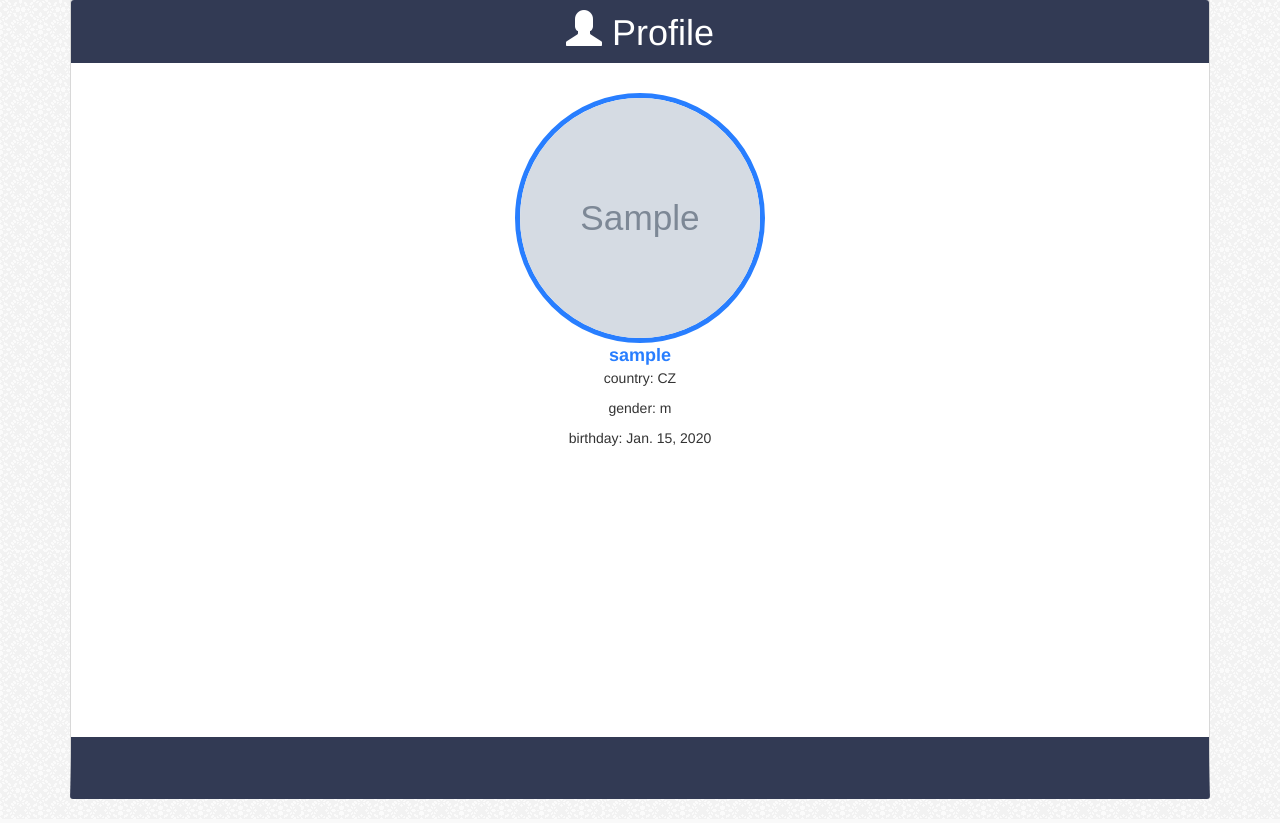
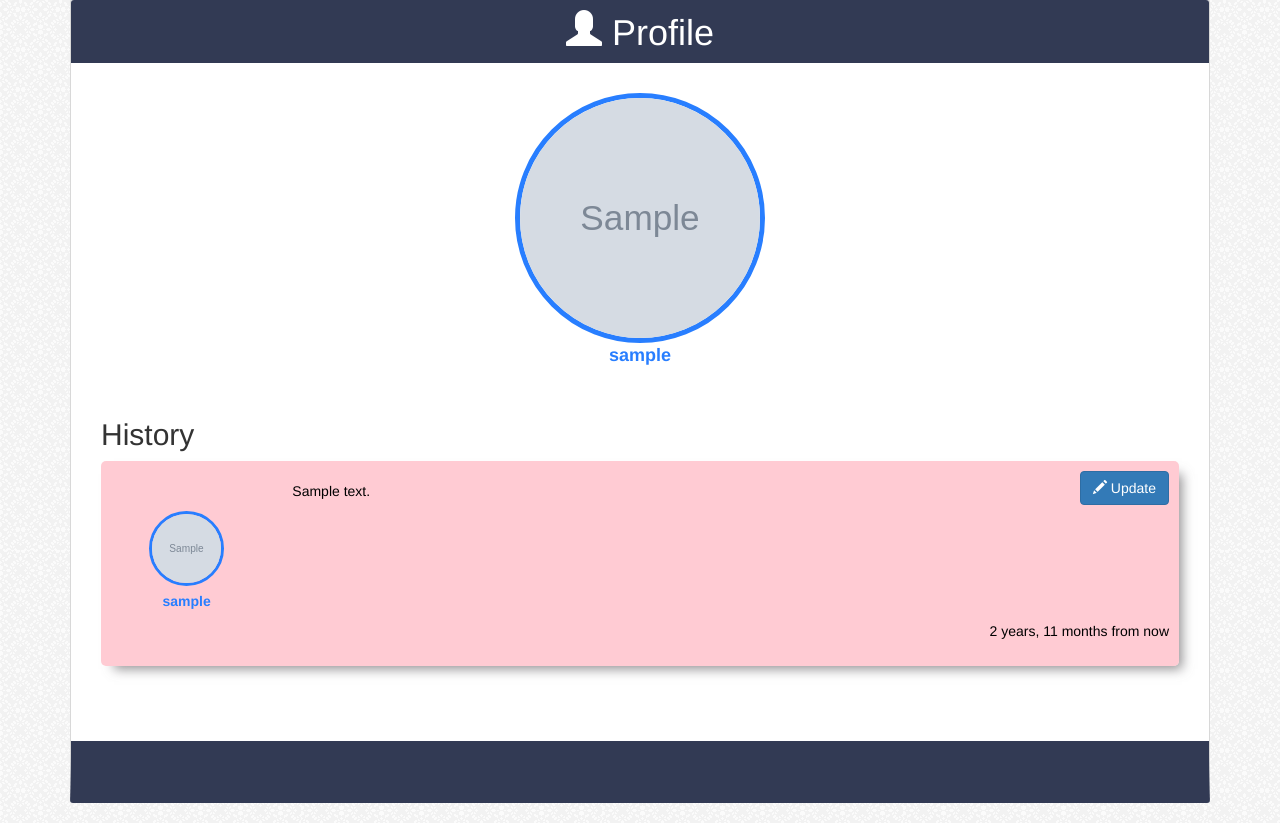
Before and after one commit to dima2395/thoughts, a Django app: page /accounts/profile/1/ in a window 1280 px wide. Shown: the part 71-894 px from the top of the page. Before the commit the page ends 870 px from the top, so only its background shows below. Run offline with Django 3.2, Linux system fonts and the light colour scheme; a user stored in the database is signed in; tables that the repository leaves empty hold one stand-in row (values such as "Sample post"); grey boxes marked "Sample" are stand-in pictures; some libraries are stand-ins or nearby versions.

Commit message:
profile updates

```diff
--- a/accounts/views.py
+++ b/accounts/views.py
@@ -2,6 +2,7 @@
 from django.contrib.auth import authenticate, login
 from django.views import generic
 from .models import Profile
+from thoughts.models import Thought
 from django import http
 from django.contrib.auth.models import User
 from django.core.urlresolvers import reverse, reverse_lazy
@@ -13,9 +14,14 @@
   if request.method == 'GET':
     try:
       profile = Profile.objects.get(user_id=pk)
+      thoughts = Thought.objects.filter(user_id=pk).order_by('-date') #user's thoughts
+      print(profile)
     except Profile.DoesNotExist:
-      return http.HttpResponseRedirect(reverse('accounts:profile-detail', kwargs={'pk': request.user.pk}))
-    return render(request, 'thoughts/profile.html', {"profile": profile})
+      if request.user.is_authenticated():
+        return http.HttpResponseRedirect(reverse('accounts:profile-detail', kwargs={'pk': request.user.pk}))
+      else:
+        return http.HttpResponseRedirect(reverse_lazy('thoughts:index'))
+    return render(request, 'thoughts/profile.html', {"profile": profile, "thoughts": thoughts})
 
 
 
--- a/thoughts/static/css/style.css
+++ b/thoughts/static/css/style.css
@@ -211,6 +211,16 @@
         color: #ff28e4; }
       .profile-page .avatar .username.m {
         color: #287eff; }
+  .profile-page .thoughts-history {
+    padding: 30px; }
+    .profile-page .thoughts-history .thought {
+      position: relative; }
+      .profile-page .thoughts-history .thought .thought-content p {
+        padding-right: 92px; }
+      .profile-page .thoughts-history .thought .thought-edit {
+        position: absolute;
+        top: 10px;
+        right: 10px; }
 
 .statistics {
   background-color: #fff;
--- a/thoughts/static/css/style.scss
+++ b/thoughts/static/css/style.scss
@@ -349,6 +349,24 @@
       }
     }
   }
+  .thoughts-history {
+    padding: 30px;
+    .thought {
+      position: relative;
+      .thought-content {
+        p {
+          padding-right: 92px;
+        }
+
+      }
+      .thought-edit {
+        position: absolute;
+        top: 10px;
+        right: 10px;
+      }
+    }
+
+  }
 }
 
 
--- a/thoughts/templates/thoughts/profile.html
+++ b/thoughts/templates/thoughts/profile.html
@@ -1,4 +1,5 @@
 {% extends "thoughts/base.html" %}
+{% load humanize %}
 
 {% block title %}Profile{% endblock %}
 
@@ -26,10 +27,49 @@
       <div class="avatar">
         <img src="{{ profile.avatar.url}}" alt="Avatar" class="{{ profile.gender}}">
         <div class="username {{ profile.gender}}">{{ profile.user.username|default:"" }}</div>
-        <p>country: {{ profile.country|default:""}}</p>
-        <p>gender: {{ profile.gender|default:""}}</p>
-        <p>birthday: {{ profile.birthday|default:""}}</p>
       </div>
+      <div class="thoughts-history">
+        <h2>History</h2>
+            {% for thought in thoughts %}
+              <div class="thought thought-{{ thought.status }}">
+                <div class="row">
+                  <div class="thought-author-info col-md-2">
+                    <div class="avatar-wrapper">
+                      <a href="{% url "accounts:profile-detail" thought.user.id %}">
+                        <img src="{{ thought.user.profile.avatar.url }}" alt="Avatar" class="avatar {{ thought.user.profile.gender }}">
+                      </a>
+                    </div>
+                    <div class="nickname">
+                      <a href="{% url "accounts:profile-detail" thought.user.id %}">
+                        <span class="{{ thought.user.profile.gender }}">{{ thought.user.username }}</span>
+                      </a>
+                    </div>
+                  </div>
+
+                  <a href="{% url "thoughts:detail" thought.id %}">
+                    <div class="thought-content col-md-10">
+                      <p>{{ thought.text }}</p>
+                    </div>
+                  </a>
+                  {% if user == profile.user %}
+                    <div class="thought-edit">
+                      <a class="btn btn-primary" href="{% url "thoughts:thought-update" thought.id %}">
+                        <span class="glyphicon glyphicon-pencil" aria-hidden="true"></span> Update
+                      </a>
+                    </div>
+                  {% endif %}
+
+                </div>
+
+                <div class="row">
+                  <div class="date col-md-12">{{ thought.date|naturaltime }}</div>
+
+                </div>
+
+              </div>
+            {% endfor %}
+      </div>
+
     {% endif %}
 
   </div>
--- a/thoughts/templates/thoughts/thought_form.html
+++ b/thoughts/templates/thoughts/thought_form.html
@@ -8,7 +8,7 @@
 
   <div class="thought-update">
     {% if object %}
-      <h2>Edit thought</h2>
+      <h2>Edit your think</h2>
     {% else %}
       <h2>Add new thought</h2>
     {% endif %}
--- a/website/settings.py
+++ b/website/settings.py
@@ -29,7 +29,7 @@
 # ALLOWED_HOSTS = ['gdima2395.pythonanywhere.com']
 
 #Local
-ALLOWED_HOSTS = []
+ALLOWED_HOSTS = ['localhost']
 
 # Application definition
 
```
Also changed, not shown: thoughts/templates/thoughts/statistics.html (+6 -12 lines), 1 other file.
